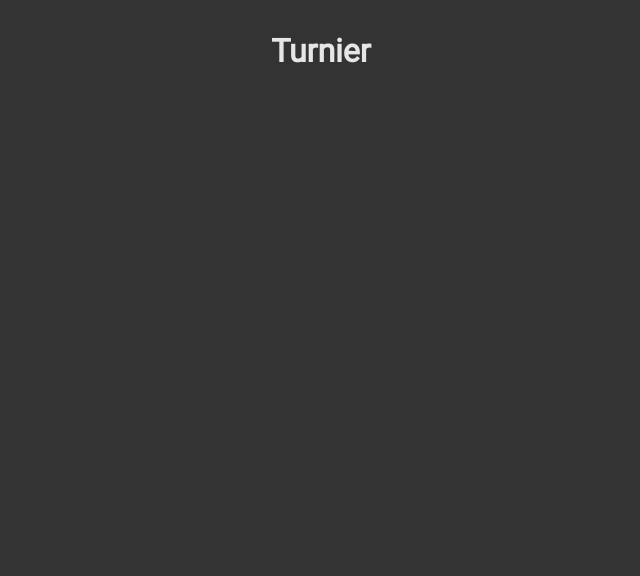
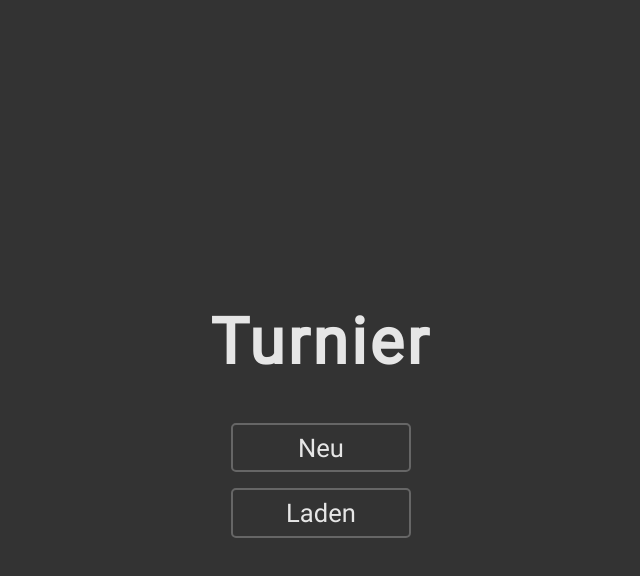
Before and after one commit to pedeEli/Tournament, a Svelte app: page / in a window 1280 px wide. Shown: the top 576 px of the page, without its empty margins (319-959 px from the left). Built offline with nearby package versions, Linux system fonts and the light colour scheme.

Commit message:
Added MainMenu page

```diff
--- a/public/global.css
+++ b/public/global.css
@@ -24,11 +24,7 @@ body {
 	font-family: Roboto, sans-serif;
 	background-color: hsl(var(--clr-bg));
 	margin: 0;
-	padding-top: 2rem;
 	color: hsl(var(--clr-txt));
-
-	display: flex;
-	flex-direction: column;
 }
 
 button {
--- a/src/App.svelte
+++ b/src/App.svelte
@@ -1,8 +1,11 @@
 <script lang="ts">
     import {loadTournament, toStore} from './lib/util/tournament'
     import EditableText from './lib/components/editable/EditableText.svelte'
+    import MainMenu from './sites/MainMenu.svelte'
+    import {setContext} from 'svelte'
 
     const tournament = loadTournament()
+    setContext('tournament', tournament)
 
     const tournamentStore = toStore(tournament)
     $: localStorage.setItem('tournament', JSON.stringify($tournamentStore))
@@ -12,14 +15,25 @@
 
 </script>
 
-<h1>
-    <EditableText load={() => $settingsStore.name} save={value => settings.name = value}/>
-</h1>
+{#if $settingsStore.state === 'mainMenu'}
+    <MainMenu/>
+{:else}
+    <main>
+        <h1>
+            <EditableText load={() => $settingsStore.name} save={value => settings.name = value}/>
+        </h1>
+    </main>
+{/if}
 
 <style>
     h1 {
         display: flex;
         justify-content: center;
-        margin-top: 0;
+    }
+    main {
+        display: flex;
+        flex-direction: column;
+        align-items: center;
+        height: 100%;
     }
 </style>
--- /dev/null
+++ b/src/sites/MainMenu.svelte
@@ -0,0 +1,40 @@
+<script lang="ts">
+    import {getContext} from 'svelte'
+    import {Tournament} from '../lib/Types'
+
+    const tournament = getContext<Tournament>('tournament')
+</script>
+
+<main>
+    <h1>Turnier</h1>
+    <section>
+        <button on:click={() => tournament.settings.state = 'editingContestants'}>Neu</button>
+        <button>Laden</button>
+    </section>
+</main>
+
+<style>
+    main {
+        display: flex;
+        flex-direction: column;
+        align-items: center;
+        justify-content: center;
+        height: 100%;
+    }
+    h1 {
+        font-size: 4rem;
+        letter-spacing: .2rem;
+    }
+    section {
+        display: flex;
+        flex-direction: column;
+        width: 20ch;
+    }
+    button {
+        font-size: 1.6rem;
+        text-align: center;
+    }
+    button + button {
+        margin-top: 1rem;
+    }
+</style>
```
